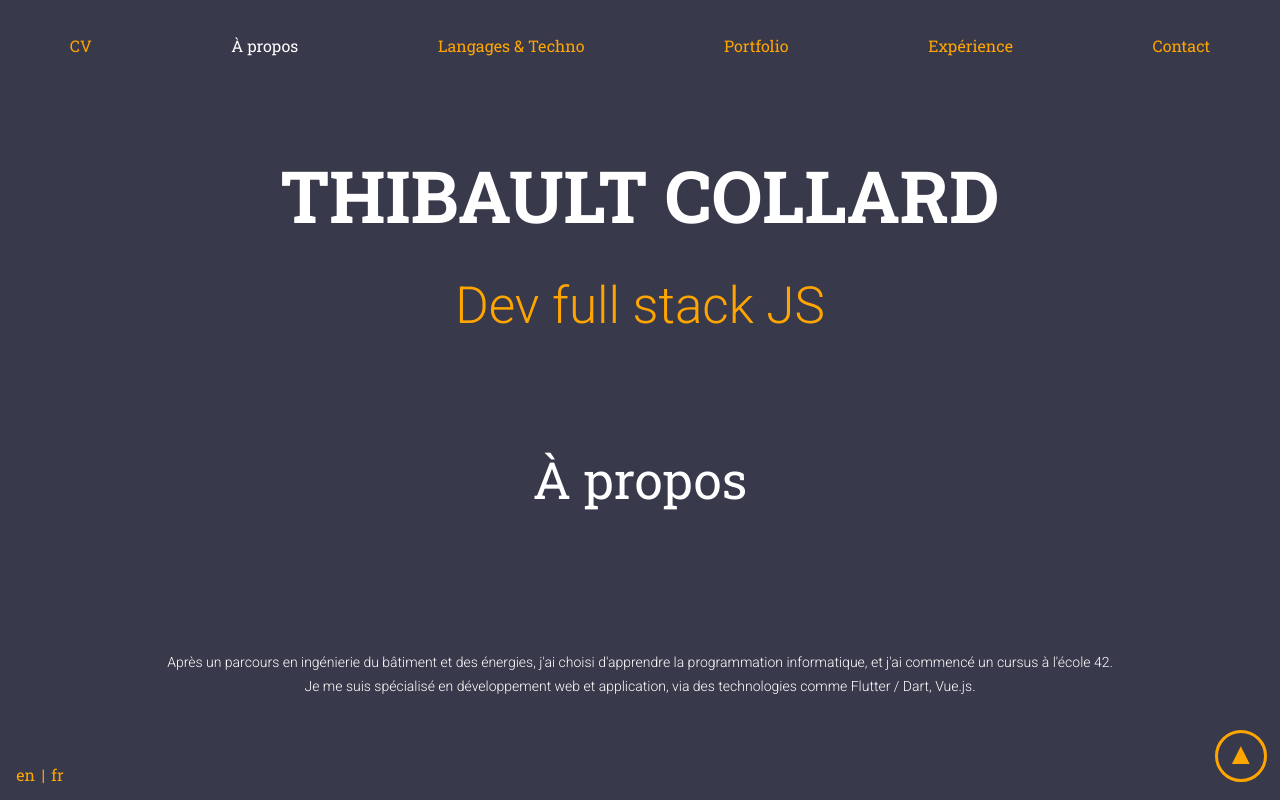
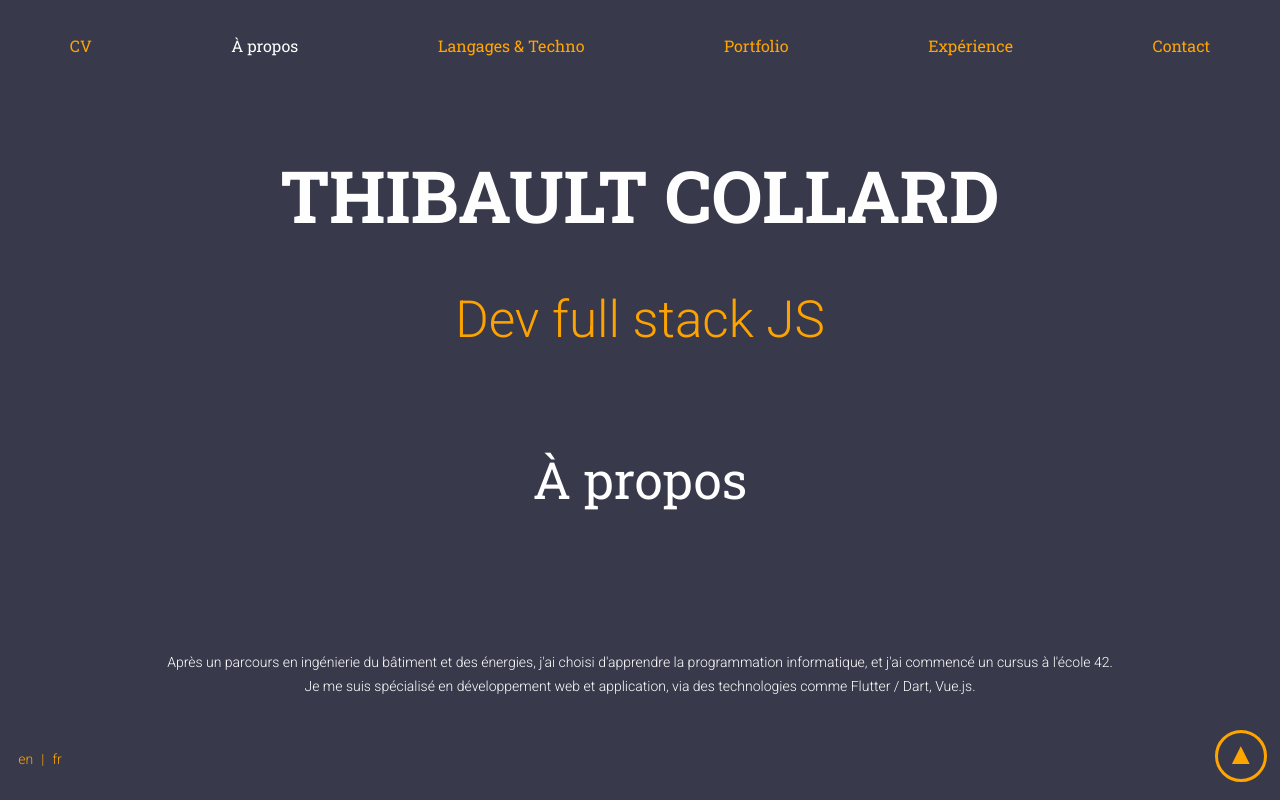
Before and after one commit to tcollard/website, a Vue app in the folder my-website/: page / in a window 1280 px wide. Shown: the top 800 px of the page. Built offline with nearby package versions, Linux system fonts and the light colour scheme.

Commit message:
style: 💄 (*) Change font size & padding footer

```diff
--- a/my-website/src/components/Contact.vue
+++ b/my-website/src/components/Contact.vue
@@ -39,8 +39,13 @@ export default {
         justify-content: center;
     }
 
+    @media only screen and (min-width: 1024px){
+        .contactText {
+            font-size: 1.4em;
+        }
+    }
+
     .contactText {
-        font-size: 1.4em;
         font-weight: 400;
         line-height: 0.9em;
         font-family: 'Roboto Slab';
--- a/my-website/src/components/InfoBottom.vue
+++ b/my-website/src/components/InfoBottom.vue
@@ -20,7 +20,7 @@ export default {
         flex-direction: row;
         justify-content: center;
         align-items: center;
-        padding: 0% 10% 0% 10%;
+        padding: 0% 10% 2% 10%;
     }
 
     .img {
--- a/my-website/src/components/JobTitle.vue
+++ b/my-website/src/components/JobTitle.vue
@@ -37,6 +37,7 @@ export default {
     font-size: 3.2em;
     font-weight: 400;
     margin-bottom: 10%;
+    line-height: 1em;
 }
 
 </style>
--- a/my-website/src/components/Language.vue
+++ b/my-website/src/components/Language.vue
@@ -1,8 +1,14 @@
 <template>
     <div class="container">
-        <div class="clickable" @click="changeLang('en')">en</div>
-        <div>|</div>
-        <div class="clickable" @click="changeLang('fr')">fr</div>
+        <div class="clickable" @click="changeLang('en')">
+            <p>en</p>
+        </div>
+        <div>
+            <p>|</p>
+        </div>
+        <div class="clickable" @click="changeLang('fr')">
+            <p>fr</p>
+        </div>
     </div>
 </template>
 
```
